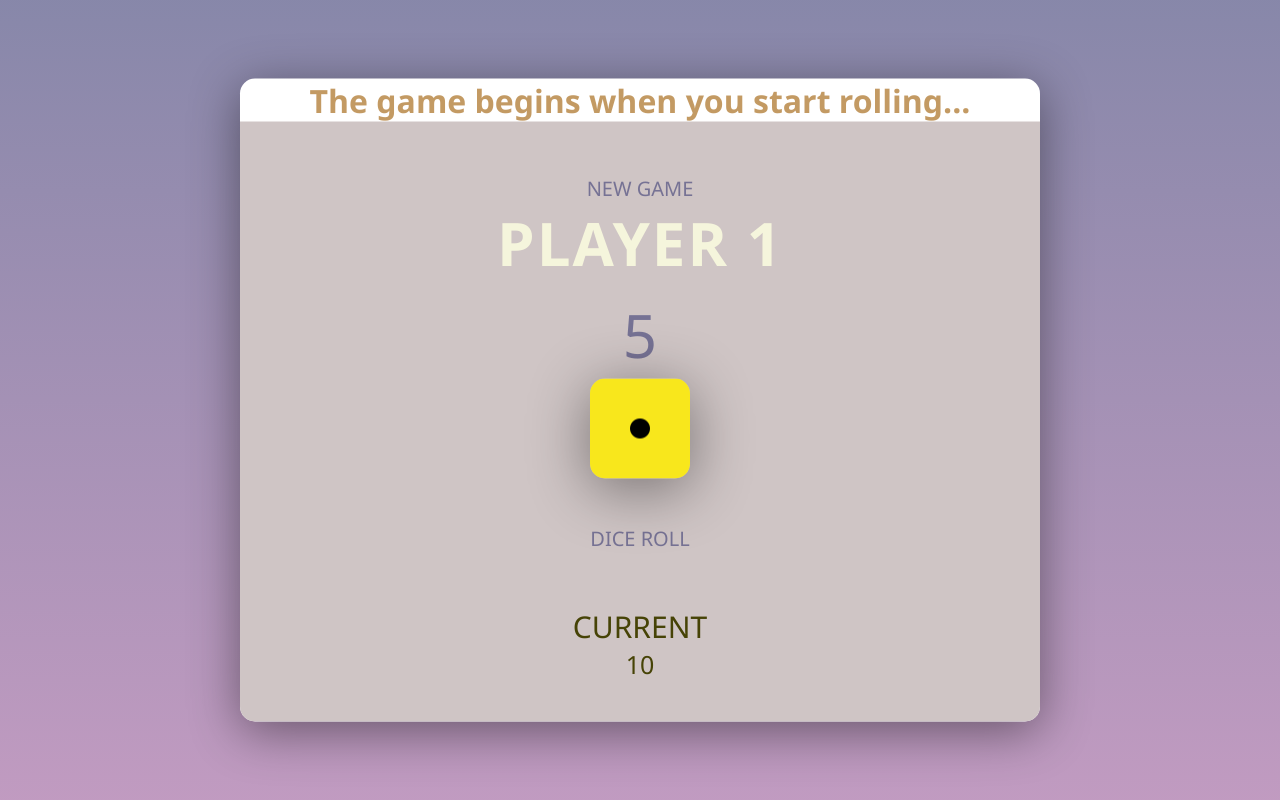
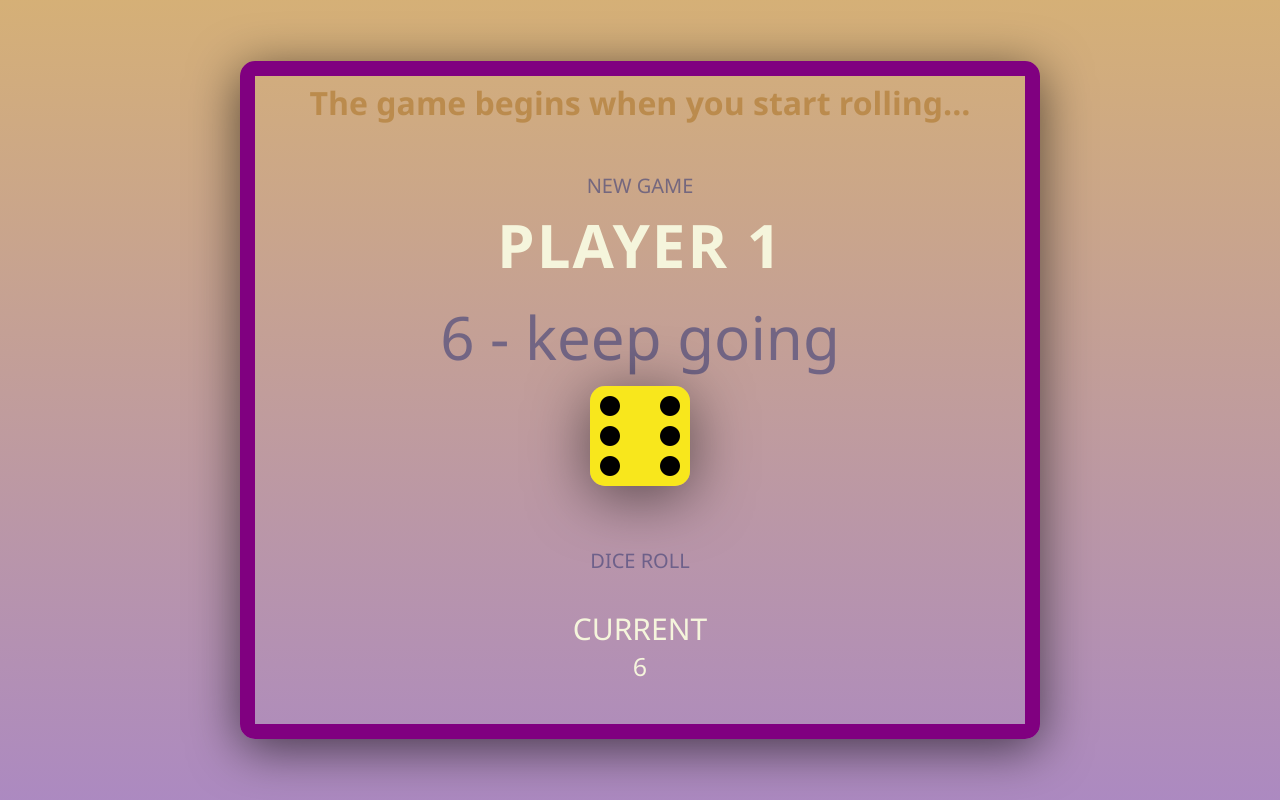
Before and after one commit to ajm1808/dicegame, a plain HTML site: page mc-5-3-js-domdicegame1-starterfile/index.html in a window 1280 px wide. Both pictures are taken after a click on the button "DICE ROLL". Drawn offline with Linux system fonts and the light colour scheme.

Commit message:
dicegame css

```diff
--- a/mc-5-3-js-domdicegame1-starterfile/index.html
+++ b/mc-5-3-js-domdicegame1-starterfile/index.html
@@ -10,10 +10,10 @@
         <h1 id="header">The game begins when you start rolling...</h1>
         <div class="box">
             <div class= "player-name" id="player-name"><h2>Player 1</h2></div>
-            <div class= "player-score" id="score-0">5</div>
+            <div class= "player-score" id="score-0">0</div>
             <div class="player-current-box">
                 <div class="player-current-label">Current</div>
-                <div class="player-current-score" id="current-0">10</div>
+                <div class="player-current-score" id="current-0">0</div>
             <div>
         </div>
         <button class="btn-new">New game
--- a/mc-5-3-js-domdicegame1-starterfile/script.js
+++ b/mc-5-3-js-domdicegame1-starterfile/script.js
@@ -2,8 +2,9 @@ let score, roundScore, gamePlaying;
 
 const bNew=document.querySelector(".btn-new");
 const bRoll=document.querySelector(".btn-roll");
-const dice=document.getElementById("dice");
+const dice=document.querySelector(".dice");
 let player=document.getElementById("current-0");
+
 
 function start() {
     scores=[0];
@@ -16,7 +17,8 @@ function start() {
     document.getElementById("current-0").textContent="0";
     document.querySelector("#header").textContent="The game begins when you start rolling...";
 
-}
+};
+
 start();
 
 bNew.addEventListener("click",start);
@@ -34,14 +36,13 @@ bRoll.addEventListener('click',()=>{
         roundScore+=d1;
         document.querySelector("#current-0").textContent=roundScore;
         dice.style.display="block";
-        document.getElementById("score-0").textContent=(d1+" "+"keep going");
+        document.getElementById("score-0").textContent=(d1+" "+"- keep going");
     }
     else {
-        document.querySelector("#current-0").textContent="You rolled a 1 - you lost!";
-        dice.style.display="none";
-        document.getElementById("score-0").textContent=("A"+" "+ d1+"!"+ " "+ "booooo!");
-        document.getElementById("current-0").textContent="0";
-        document.querySelector("#header").textContent="Loser!";
+        document.querySelector("#current-0").textContent="Press New Game to start again";
+        dice.style.display="block";
+        document.getElementById("score-0").textContent=("A"+" "+ d1+"!"+ " "+ "You lose!");
+        document.getElementById("#current-0").textContent="0";
 
     }
     if(gamePlaying){
@@ -53,13 +54,13 @@ bRoll.addEventListener('click',()=>{
         if(roundScore>=winningScore){
             document.getElementById("score-0").textContent="Winner";
             document.getElementById("score-0").style.display="block";
-            dice.style.display="none";
+            dice.style.display="block";
             document.querySelector("#header").textContent="You won!";
 
             gamePlaying=false;
         }
         else {
-            document.querySelector("#header").textContent="Not yet!";
+            document.querySelector("#header").style.display="block";
 
         }
     }
--- a/mc-5-3-js-domdicegame1-starterfile/style.css
+++ b/mc-5-3-js-domdicegame1-starterfile/style.css
@@ -5,7 +5,7 @@
 }
 
 body{
-    background: linear-gradient(rgba(69, 69, 122, 0.644), rgba(143, 75, 143, 0.555));
+    background: linear-gradient(rgba(190, 132, 43, 0.644), rgba(106, 44, 143, 0.555));
     background-size: cover;
     background-position: center;
     font-family: 'Segoe UI', Tahoma, Geneva, Verdana, sans-serif;
@@ -22,10 +22,12 @@ body{
     top: 50%;
     left: 50%;
     transform: translate(-50%,-50%);
-    background-color: white;
-    box-shadow: 0px 10px 50px rgba(0, 0, 0, 0.438);
+    /* background-color: white; */
+    box-shadow: 0px 10px 50px rgba(0, 0, 0, 0.6);
     overflow: hidden;
     border-radius: 15px 15px 15px 15px;
+    border: 15px solid purple;
+    padding-top: 5px;
 }
 
 .box{
@@ -36,8 +38,9 @@ body{
     padding-left: 100px;
     padding-right: 100px;
     padding-bottom: 60px;
-    background: rgb(207, 197, 197);
+    /* background: rgb(207, 197, 197); */
     color: beige;
+
 }
 
 .player-name{
@@ -61,21 +64,21 @@ body{
 }
 
 .player-current-box{
-    padding-top: 100px;;
+    padding-top:100px;
 }
 
 .player-current-label{
     text-transform: uppercase;
     margin-bottom: 0px;
     font-size: 30px;
-    color: rgb(70, 67, 6);
+    color:beige;
 }
 
 .player-current-score{
     text-transform: uppercase;
     margin-bottom: 0px;
     font-size: 25px;
-    color: rgb(70, 67, 6);
+    color: beige;
 }
 
 
@@ -111,15 +114,15 @@ button:focus{
 }
 
 .btn-roll{
-    top:450px;
+    top:475px;
 }
 
 .dice{
     position: absolute;
     left: 50%;
-    top: 300px;
+    top: 310px;
     transform: translate(-50%);
     height: 100px;
-    box-shadow: 0px 10px 60px rgba(0, 0, 0, 0.438);
+    box-shadow: 0px 10px 60px rgba(0, 0, 0, 0.538);
     border-radius: 15px 15px 15px 15px;
 }
```
